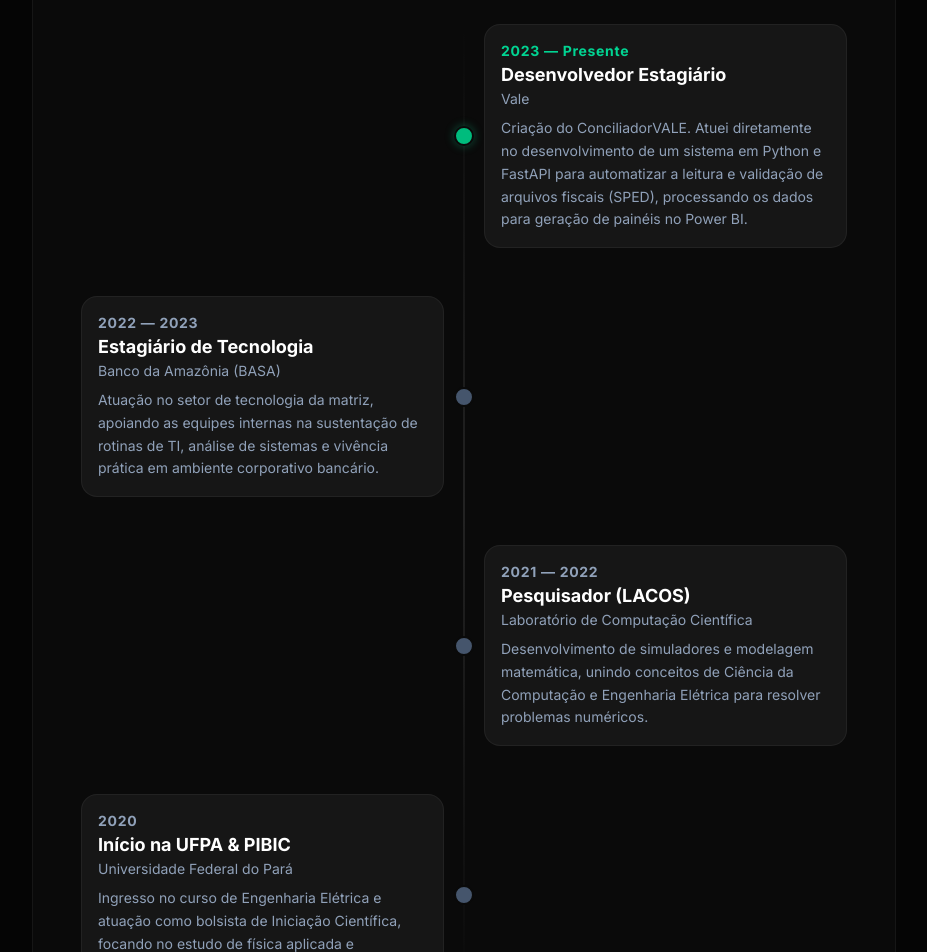
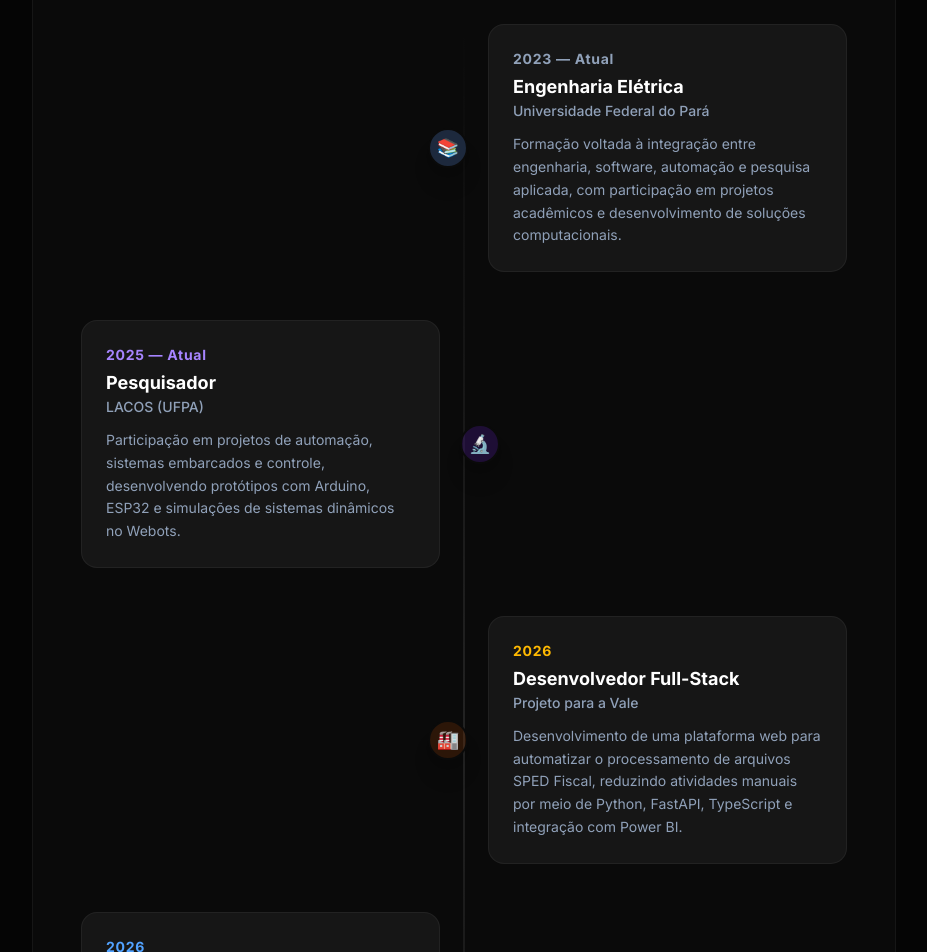
Before and after one commit to Nibson-dev/nibson-portfolio, a Next.js app: page /about in a window 1280 px wide. Shown: the part 640-1592 px from the top of the page, without its empty margins (176-1103 px from the left). Built offline with nearby package versions, Linux system fonts and the light colour scheme.

Commit message:
refactor(about): implement chronological milestones timeline

```diff
--- a/app/about/page.tsx
+++ b/app/about/page.tsx
@@ -3,6 +3,59 @@
 import { motion } from "framer-motion";
 import { ArrowLeft, ArrowRight, Code2, Zap, Brain, Mail } from "lucide-react";
 import Link from "next/link";
+
+const MILESTONES = [
+  {
+    year: "2023 — Atual",
+    title: "Engenharia Elétrica",
+    company: "Universidade Federal do Pará",
+    description: "Formação voltada à integração entre engenharia, software, automação e pesquisa aplicada, com participação em projetos acadêmicos e desenvolvimento de soluções computacionais.",
+    icon: "📚",
+    color: "text-slate-400",
+    borderColor: "hover:border-slate-500/30",
+    bgIcon: "bg-slate-800"
+  },
+  {
+    year: "2025 — Atual",
+    title: "Pesquisador",
+    company: "LACOS (UFPA)",
+    description: "Participação em projetos de automação, sistemas embarcados e controle, desenvolvendo protótipos com Arduino, ESP32 e simulações de sistemas dinâmicos no Webots.",
+    icon: "🔬",
+    color: "text-violet-400",
+    borderColor: "hover:border-violet-500/30",
+    bgIcon: "bg-violet-900/30"
+  },
+  {
+    year: "2026",
+    title: "Desenvolvedor Full-Stack",
+    company: "Projeto para a Vale",
+    description: "Desenvolvimento de uma plataforma web para automatizar o processamento de arquivos SPED Fiscal, reduzindo atividades manuais por meio de Python, FastAPI, TypeScript e integração com Power BI.",
+    icon: "🏭",
+    color: "text-amber-400",
+    borderColor: "hover:border-amber-500/30",
+    bgIcon: "bg-amber-900/30"
+  },
+  {
+    year: "2026",
+    title: "Desenvolvedor de Automação",
+    company: "Banco da Amazônia (BASA)",
+    description: "Criação de uma solução para consolidar automaticamente múltiplas contas de energia em um único relatório, padronizando dados e apoiando análises por meio do Power BI.",
+    icon: "🏦",
+    color: "text-blue-400",
+    borderColor: "hover:border-blue-500/30",
+    bgIcon: "bg-blue-900/30"
+  },
+  {
+    year: "2026 — Atual",
+    title: "Bolsista PIBIC",
+    company: "Universidade Federal do Pará",
+    description: "Desenvolvimento de pesquisa voltada à modelagem, simulação e controle de um sistema foguete-pêndulo, utilizando Webots e sistemas embarcados para validação experimental.",
+    icon: "🚀",
+    color: "text-emerald-400",
+    borderColor: "hover:border-emerald-500/30",
+    bgIcon: "bg-emerald-900/30"
+  }
+];
 
 export default function AboutPage() {
   return (
@@ -35,7 +88,7 @@ export default function AboutPage() {
         </motion.div>
       </section>
 
-      {/* 2. TIMELINE CONCRETA COM DATAS */}
+      {/* 2. TIMELINE CRONOLÓGICA DE MARCOS */}
       <section className="px-4 max-w-4xl mx-auto mb-24">
         <motion.div
           initial={{ opacity: 0, y: 20 }}
@@ -45,67 +98,29 @@ export default function AboutPage() {
         >
           <h2 className="text-2xl font-bold text-white mb-10 border-b border-white/5 pb-4">Minha Trajetória</h2>
 
-          <div className="space-y-12 relative before:absolute before:inset-0 before:ml-2 before:-translate-x-px md:before:mx-auto md:before:translate-x-0 before:h-full before:w-0.5 before:bg-gradient-to-b before:from-transparent before:via-white/10 before:to-transparent">
+          <div className="space-y-12 relative before:absolute before:inset-0 before:ml-5 md:before:mx-auto md:before:translate-x-0 before:h-full before:w-0.5 before:bg-gradient-to-b before:from-transparent before:via-white/10 before:to-transparent">
 
-            {/* VALE */}
-            <div className="relative flex items-center justify-between md:justify-normal md:odd:flex-row-reverse group is-active">
-              <div className="flex items-center justify-center w-5 h-5 rounded-full border-2 border-[#0a0a0a] bg-emerald-500 shrink-0 md:order-1 md:group-odd:-translate-x-1/2 md:group-even:translate-x-1/2 shadow-[0_0_10px_rgba(16,185,129,0.4)] z-10"></div>
-              <div className="w-[calc(100%-2.5rem)] md:w-[calc(50%-1.25rem)] p-4 rounded-2xl bg-white/5 border border-white/5 hover:border-emerald-500/30 transition-colors">
-                <div className="flex flex-col mb-2">
-                  <span className="text-emerald-400 text-sm font-bold tracking-wider">2023 — Presente</span>
-                  <h3 className="font-bold text-white text-lg">Desenvolvedor Estagiário</h3>
-                  <span className="text-slate-400 text-sm">Vale</span>
+            {MILESTONES.map((milestone, index) => (
+              <div key={index} className="relative flex items-center justify-between md:justify-normal md:odd:flex-row-reverse group is-active">
+
+                {/* Ícone Emoji Visual */}
+                <div className={`flex items-center justify-center w-10 h-10 rounded-full border-2 border-[#0a0a0a] ${milestone.bgIcon} shrink-0 md:order-1 md:group-odd:-translate-x-1/2 md:group-even:translate-x-1/2 z-10 text-lg shadow-xl`}>
+                  {milestone.icon}
                 </div>
-                <p className="text-slate-400 text-sm leading-relaxed">
-                  Criação do ConciliadorVALE. Atuei diretamente no desenvolvimento de um sistema em Python e FastAPI para automatizar a leitura e validação de arquivos fiscais (SPED), processando os dados para geração de painéis no Power BI.
-                </p>
+
+                {/* Card de Informação */}
+                <div className={`w-[calc(100%-3.5rem)] md:w-[calc(50%-1.5rem)] p-6 rounded-2xl bg-white/5 border border-white/5 ${milestone.borderColor} transition-colors`}>
+                  <div className="flex flex-col mb-3">
+                    <span className={`${milestone.color} text-sm font-bold tracking-wider mb-1`}>{milestone.year}</span>
+                    <h3 className="font-bold text-white text-lg">{milestone.title}</h3>
+                    <span className="text-slate-400 text-sm font-medium">{milestone.company}</span>
+                  </div>
+                  <p className="text-slate-400 text-sm leading-relaxed">
+                    {milestone.description}
+                  </p>
+                </div>
               </div>
-            </div>
-
-            {/* BASA */}
-            <div className="relative flex items-center justify-between md:justify-normal md:odd:flex-row-reverse group is-active">
-              <div className="flex items-center justify-center w-5 h-5 rounded-full border-2 border-[#0a0a0a] bg-slate-600 shrink-0 md:order-1 md:group-odd:-translate-x-1/2 md:group-even:translate-x-1/2 z-10"></div>
-              <div className="w-[calc(100%-2.5rem)] md:w-[calc(50%-1.25rem)] p-4 rounded-2xl bg-white/5 border border-white/5 hover:border-white/20 transition-colors">
-                <div className="flex flex-col mb-2">
-                  <span className="text-slate-400 text-sm font-bold tracking-wider">2022 — 2023</span>
-                  <h3 className="font-bold text-white text-lg">Estagiário de Tecnologia</h3>
-                  <span className="text-slate-400 text-sm">Banco da Amazônia (BASA)</span>
-                </div>
-                <p className="text-slate-400 text-sm leading-relaxed">
-                  Atuação no setor de tecnologia da matriz, apoiando as equipes internas na sustentação de rotinas de TI, análise de sistemas e vivência prática em ambiente corporativo bancário.
-                </p>
-              </div>
-            </div>
-
-            {/* LACOS */}
-            <div className="relative flex items-center justify-between md:justify-normal md:odd:flex-row-reverse group is-active">
-              <div className="flex items-center justify-center w-5 h-5 rounded-full border-2 border-[#0a0a0a] bg-slate-600 shrink-0 md:order-1 md:group-odd:-translate-x-1/2 md:group-even:translate-x-1/2 z-10"></div>
-              <div className="w-[calc(100%-2.5rem)] md:w-[calc(50%-1.25rem)] p-4 rounded-2xl bg-white/5 border border-white/5 hover:border-white/20 transition-colors">
-                <div className="flex flex-col mb-2">
-                  <span className="text-slate-400 text-sm font-bold tracking-wider">2021 — 2022</span>
-                  <h3 className="font-bold text-white text-lg">Pesquisador (LACOS)</h3>
-                  <span className="text-slate-400 text-sm">Laboratório de Computação Científica</span>
-                </div>
-                <p className="text-slate-400 text-sm leading-relaxed">
-                  Desenvolvimento de simuladores e modelagem matemática, unindo conceitos de Ciência da Computação e Engenharia Elétrica para resolver problemas numéricos.
-                </p>
-              </div>
-            </div>
-
-            {/* PIBIC & UFPA */}
-            <div className="relative flex items-center justify-between md:justify-normal md:odd:flex-row-reverse group is-active">
-              <div className="flex items-center justify-center w-5 h-5 rounded-full border-2 border-[#0a0a0a] bg-slate-600 shrink-0 md:order-1 md:group-odd:-translate-x-1/2 md:group-even:translate-x-1/2 z-10"></div>
-              <div className="w-[calc(100%-2.5rem)] md:w-[calc(50%-1.25rem)] p-4 rounded-2xl bg-white/5 border border-white/5 hover:border-white/20 transition-colors">
-                <div className="flex flex-col mb-2">
-                  <span className="text-slate-400 text-sm font-bold tracking-wider">2020</span>
-                  <h3 className="font-bold text-white text-lg">Início na UFPA & PIBIC</h3>
-                  <span className="text-slate-400 text-sm">Universidade Federal do Pará</span>
-                </div>
-                <p className="text-slate-400 text-sm leading-relaxed">
-                  Ingresso no curso de Engenharia Elétrica e atuação como bolsista de Iniciação Científica, focando no estudo de física aplicada e eletromagnetismo.
-                </p>
-              </div>
-            </div>
+            ))}
 
           </div>
         </motion.div>
```
